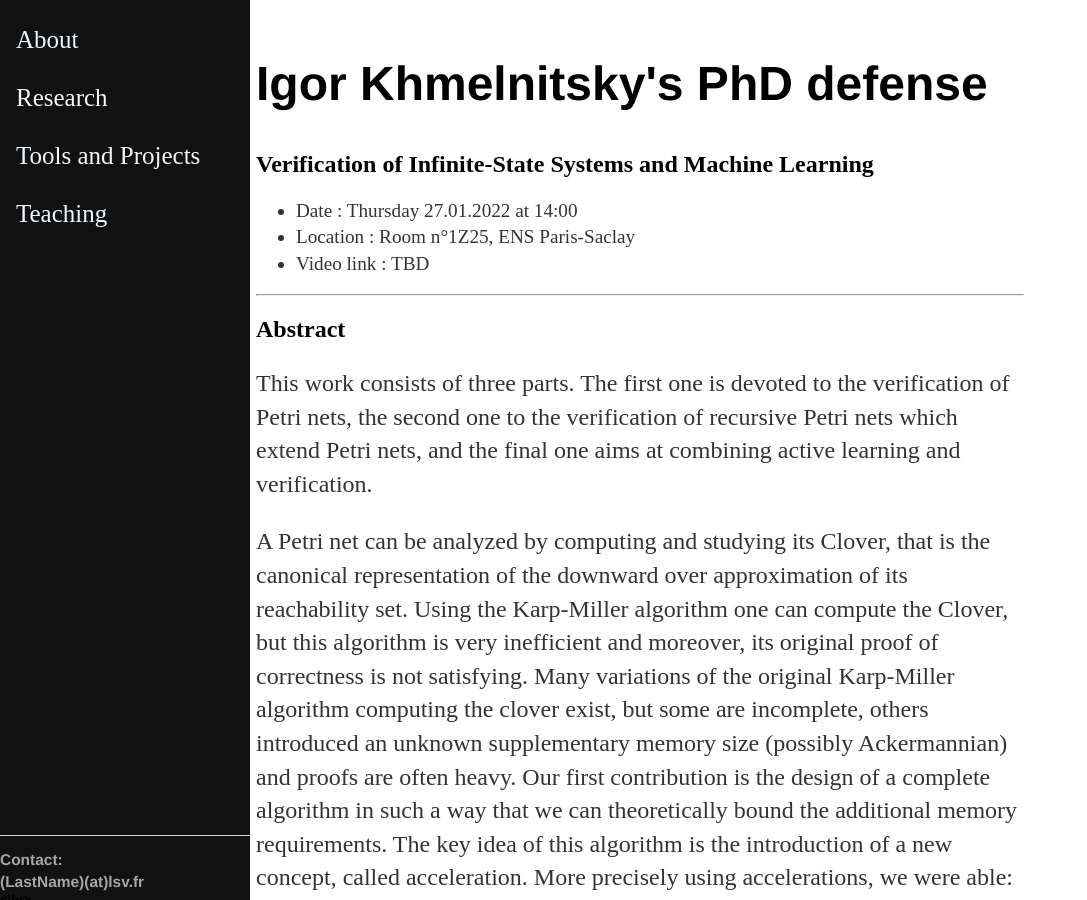
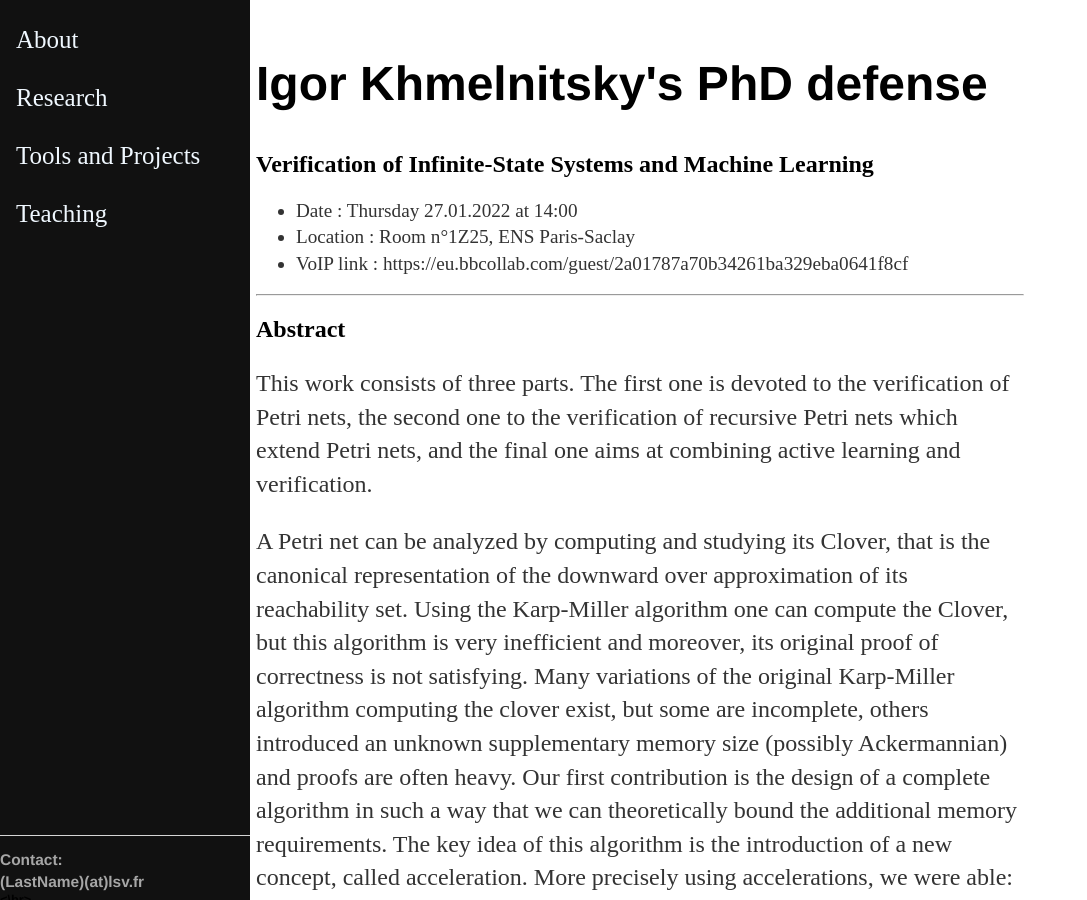
Before and after one commit to IgorKhm/igorkhm.github.io, a Jekyll site: the page built from phd_defense.md, in a window 1280 px wide and 900 px high. Shown: the whole window, without its empty margins (0-1087 px from the left). Built offline with Jekyll 4.4.1, drawn with Linux system fonts in a browser that asks for light colours.

Commit message:
Update phd_defense.md

```diff
--- a/phd_defense.md
+++ b/phd_defense.md
@@ -4,10 +4,9 @@ title: "Igor Khmelnitsky's PhD defense"
 ---
 
 ## Verification of Infinite-State Systems and Machine Learning
-+ Date : Thursday 27.01.2022 at 14:00
-+ Location : Room n°1Z25, ENS Paris-Saclay
-+ Video link : TBD
-
++ Date      : Thursday 27.01.2022 at 14:00
++ Location  : Room n°1Z25, ENS Paris-Saclay
++ VoIP link : https://eu.bbcollab.com/guest/2a01787a70b34261ba329eba0641f8cf
 
 ---
 
```
